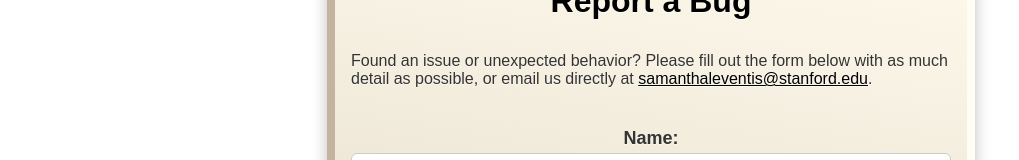
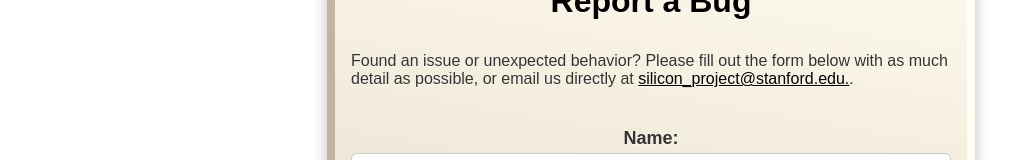
Before and after one commit to stanfordsilicon/keyzas, a Next.js app: page /report-bug in a window 1280 px wide. Shown: the part 240-400 px from the top of the page, without its empty margins (0-1019 px from the left). Built offline with nearby package versions, Linux system fonts and the light colour scheme.

Commit message:
Change email + wording
Change contact email and wording of keyboard matches

```diff
--- a/src/pages/Home.js
+++ b/src/pages/Home.js
@@ -36,7 +36,7 @@ export default function Home() {
   return (
     <div className="container">
       <h1>Keyzas</h1>
-      <p>Upload a character file to analyze the best matching keyboards. Characters should all be on seperate lines.</p>
+      <p>Upload a character file to find potential keyboard matches. </p>
 
       <input type="file" onChange={handleFileChange} />
       <button onClick={handleAnalyze}>Analyze</button>
--- a/src/pages/features.js
+++ b/src/pages/features.js
@@ -22,7 +22,7 @@ export default function RequestFeature() {
     ];
 
     const body = encodeURIComponent(bodyLines.join('\n'));
-    window.location.href = `mailto:samanthaleventis@stanford.edu?subject=${subject}&body=${body}`;
+    window.location.href = `mailto:silicon_project@stanford.edu?subject=${subject}&body=${body}`;
   }
 
   const labelStyle = {
@@ -76,8 +76,8 @@ export default function RequestFeature() {
       <h1 style={{ fontSize: '32px', marginBottom: '16px', textAlign: 'left' }}>Request a Feature</h1>
       <p style={{ fontSize: '16px', marginBottom: '24px', textAlign: 'left' }}>
         Have an idea or feature request? Please fill out the form below with as much detail as possible, or email us directly at{' '}
-        <a href="mailto:samanthaleventis@stanford.edu" style={{ color: '#000', textDecoration: 'underline' }}>
-          samanthaleventis@stanford.edu
+        <a href="mailto:silicon_project@stanford.edu" style={{ color: '#000', textDecoration: 'underline' }}>
+          silicon_project@stanford.edu.
         </a>.
       </p>
 
--- a/src/pages/report-bug.js
+++ b/src/pages/report-bug.js
@@ -22,7 +22,7 @@ export default function ReportBug() {
     ];
 
     const body = encodeURIComponent(bodyLines.join('\n'));
-    window.location.href = `mailto:samanthaleventis@stanford.edu?subject=${subject}&body=${body}`;
+    window.location.href = `mailto:silicon_project@stanford.edu?subject=${subject}&body=${body}`;
   }
 
   const labelStyle = {
@@ -76,8 +76,8 @@ export default function ReportBug() {
       <h1 style={{ fontSize: '32px', marginBottom: '16px', textAlign: 'left' }}>Report a Bug</h1>
       <p style={{ fontSize: '16px', marginBottom: '24px', textAlign: 'left' }}>
         Found an issue or unexpected behavior? Please fill out the form below with as much detail as possible, or email us directly at{' '}
-        <a href="mailto:samanthaleventis@stanford.edu" style={{ color: '#000', textDecoration: 'underline' }}>
-          samanthaleventis@stanford.edu
+        <a href="mailto:silicon_project@stanford.edu" style={{ color: '#000', textDecoration: 'underline' }}>
+          silicon_project@stanford.edu.
         </a>.
       </p>
 
```
